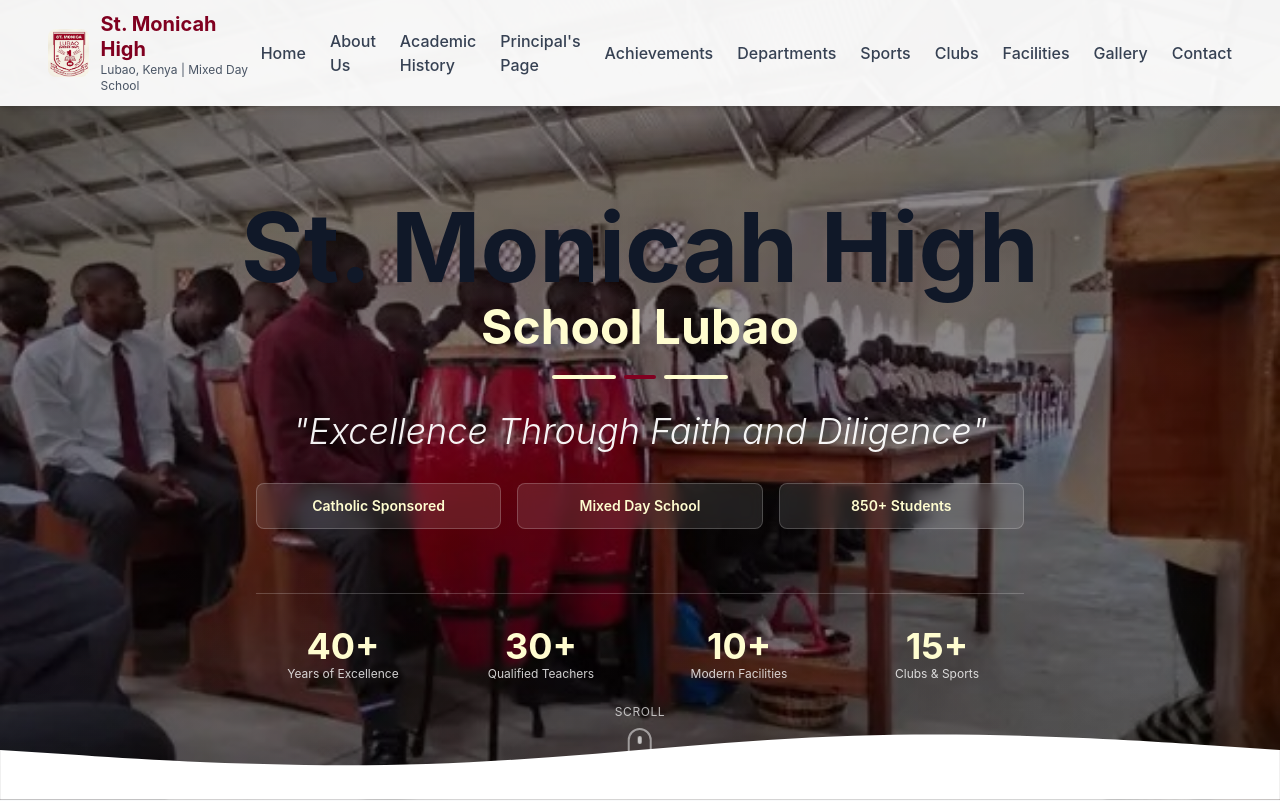
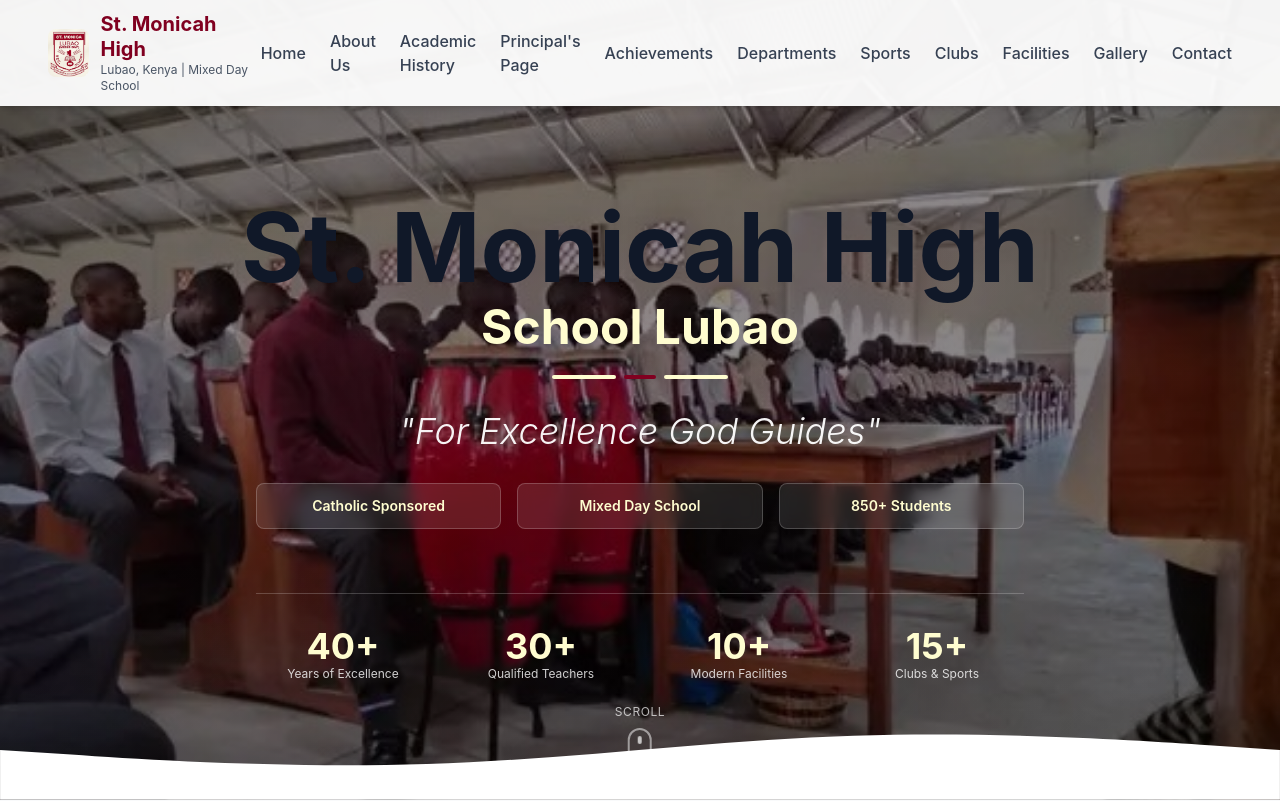
Before and after one commit to Jef70987/monicaschool, a React (Vite) app: page / in a window 1280 px wide. Shown: the top 801 px of the page. Built offline with nearby package versions, Linux system fonts and the light colour scheme.

Commit message:
Update motto text in Hero component

```diff
--- a/src/components/Hero.jsx
+++ b/src/components/Hero.jsx
@@ -39,7 +39,7 @@
           {/* Motto */}
           <div className="mb-8">
             <p className="text-2xl md:text-3xl lg:text-4xl font-light italic text-white/95">
-              "Excellence Through Faith and Diligence"
+              "For Excellence God Guides"
             </p>
           </div>
 
```
